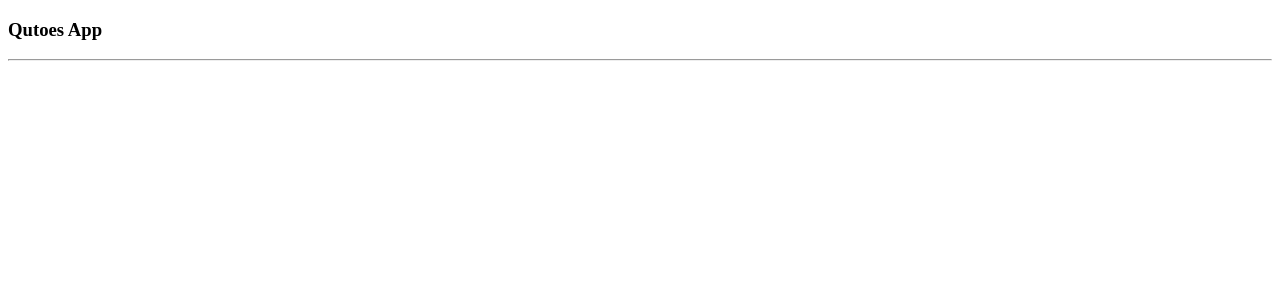
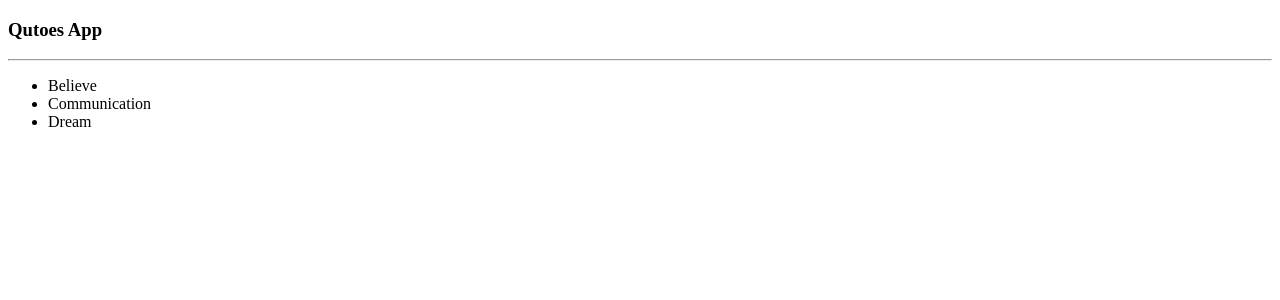
Before and after one commit to ikinoti/quote-rating-app, an Angular app: page / in a window 1280 px wide. Shown: the top 300 px of the page. Built offline with nearby package versions, Linux system fonts and the light colour scheme.

Commit message:
modify our list to output quote title

```diff
--- a/src/app/app.component.html
+++ b/src/app/app.component.html
@@ -1,2 +1,7 @@
 <h3>Qutoes App</h3>
 <hr />
+<ul>
+  <li *ngFor="let quote of quotes">
+    {{ quote.title }}
+  </li>
+</ul>
```
